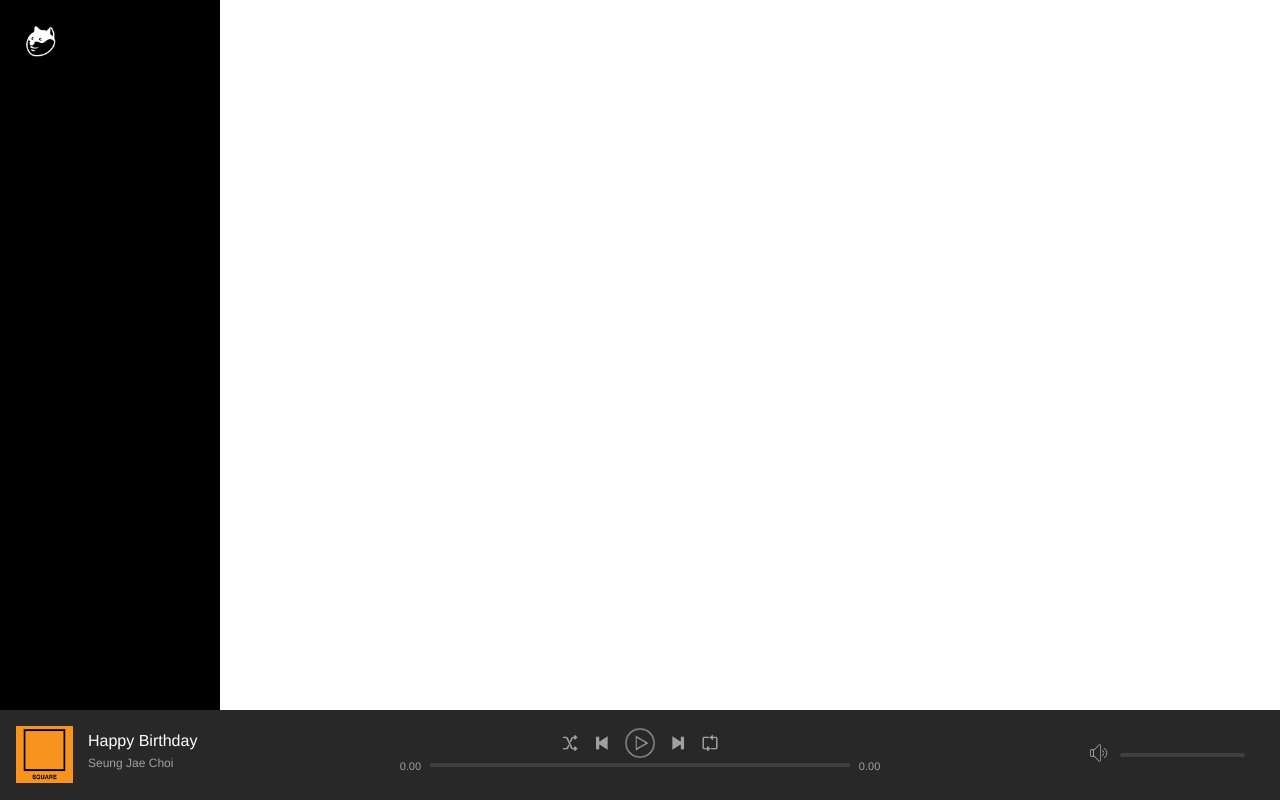
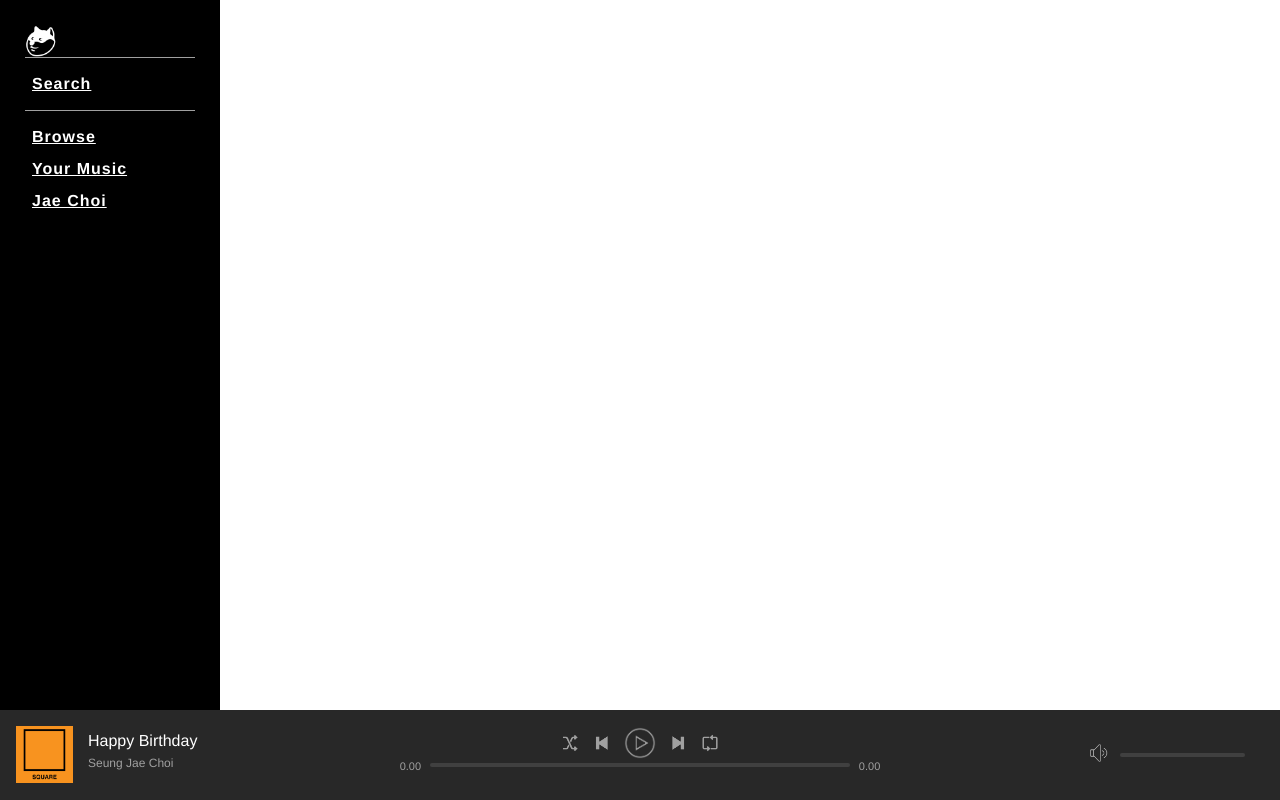
Before and after one commit to Choisj91/Music_Streaming_WebProject, a PHP site: page / in a window 1280 px wide. Run offline with PHP 8.4, Linux system fonts and the light colour scheme; the visitor is signed in with stand-in values (Sample User, id 1).

Commit message:
create Item list and fix Css

```diff
--- a/assets/css/style.css
+++ b/assets/css/style.css
@@ -167,3 +167,16 @@ html, body {
 .logo img {
     width: 32px;
 }
+
+.navBar .group {
+    border-top: 1px solid #a0a0a0;
+    padding: 10px 0;
+}
+
+.navItem {
+    padding: 7px;
+    font-size: 16px;
+    font-weight: 700;
+    display: block;
+    letter-spacing: 1px;
+}
--- a/index.php
+++ b/index.php
@@ -31,6 +31,30 @@ else {
 					<a href="index.php" class="logo">
 						<img src="assets/images/icons/logo.png">
 					</a>
+
+					<div class="group">
+
+						<div class="navItem">
+							<a href="search.php" class="navItemLink">Search</a>
+						</div>
+
+					</div>
+
+					<div class="group">
+
+						<div class="navItem">
+							<a href="browse.php" class="navItemLink">Browse</a>
+						</div>
+
+						<div class="navItem">
+							<a href="yourMusic.php" class="navItemLink">Your Music</a>
+						</div>
+
+						<div class="navItem">
+							<a href="profile.php" class="navItemLink">Jae Choi</a>
+						</div>
+
+					</div>
 
 				</nav>
 			</div>
```
